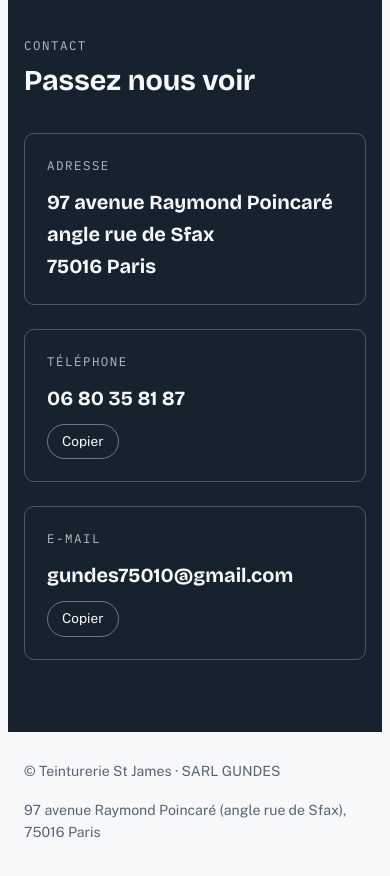
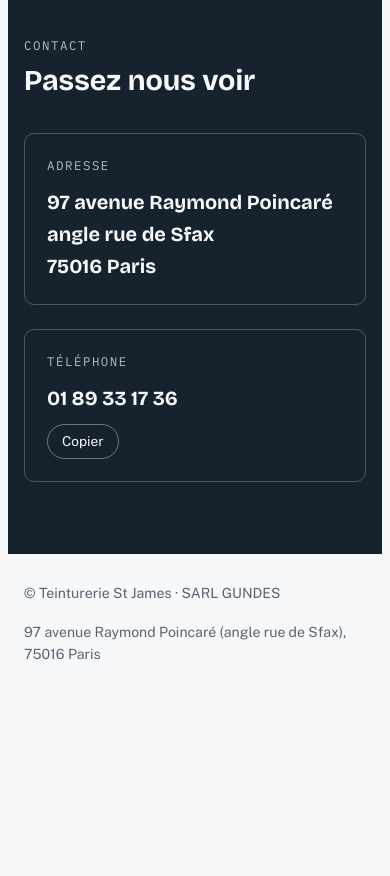
Before and after one commit to misterozg-wq/teinturerie-st-james, a plain HTML site: page index.html in a window 390 px wide. Shown: the part 3720-4596 px from the top of the page. After the commit the page ends 4422 px from the top, so only its background shows below. Drawn offline with nearby package versions, Linux system fonts and the light colour scheme.

Commit message:
Téléphone fixe, retrait du mobile et de l'e-mail
Co-Authored-By: Claude Opus 5.5 <noreply@anthropic.com>
Claude-Session: https://claude.ai/code/session_015R1tdEpCaeRxwsTr5td8Pk

```diff
--- a/index.html
+++ b/index.html
@@ -94,7 +94,7 @@ section{padding-block:72px}
 /* Contact */
 .contact{background:var(--ink);color:var(--bg)}
 .contact .head p,.contact .label{color:color-mix(in srgb, var(--bg) 72%, transparent)}
-.contact-grid{display:grid;grid-template-columns:repeat(3,minmax(0,1fr));gap:24px}
+.contact-grid{display:grid;grid-template-columns:repeat(2,minmax(0,1fr));gap:24px}
 .card{border:1px solid color-mix(in srgb, var(--bg) 25%, transparent);border-radius:10px;padding:22px;display:flex;flex-direction:column;gap:10px;min-width:0}
 .card .val{font-family:var(--display);font-size:1.25rem;font-weight:700;word-break:break-word;user-select:all}
 .copy{align-self:flex-start;background:none;color:var(--bg);border:1px solid color-mix(in srgb, var(--bg) 40%, transparent);border-radius:999px;padding:6px 14px;font:inherit;font-size:.85rem;cursor:pointer}
@@ -202,8 +202,7 @@ footer .wrap{padding-block:28px;display:flex;justify-content:space-between;gap:1
       </div>
       <div class="contact-grid">
         <div class="card"><span class="label">Adresse</span><span class="val">97 avenue Raymond Poincaré<br>angle rue de Sfax<br>75016 Paris</span></div>
-        <div class="card"><span class="label">Téléphone</span><span class="val" id="tel">06 80 35 81 87</span><button class="copy" data-copy="tel" type="button">Copier</button></div>
-        <div class="card"><span class="label">E-mail</span><span class="val" id="mail">gundes75010@gmail.com</span><button class="copy" data-copy="mail" type="button">Copier</button></div>
+        <div class="card"><span class="label">Téléphone</span><span class="val" id="tel">01 89 33 17 36</span><button class="copy" data-copy="tel" type="button">Copier</button></div>
       </div>
     </div>
   </section>
```
